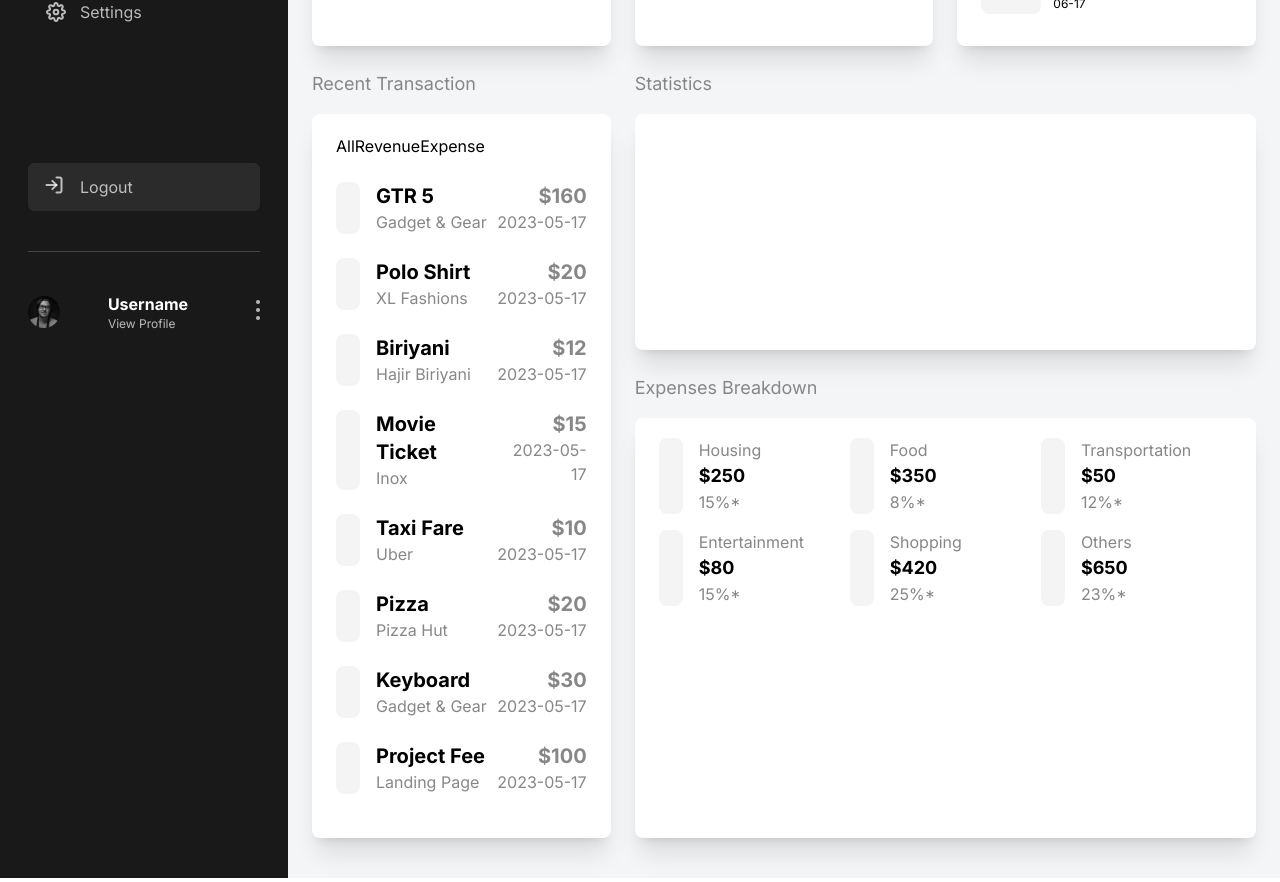
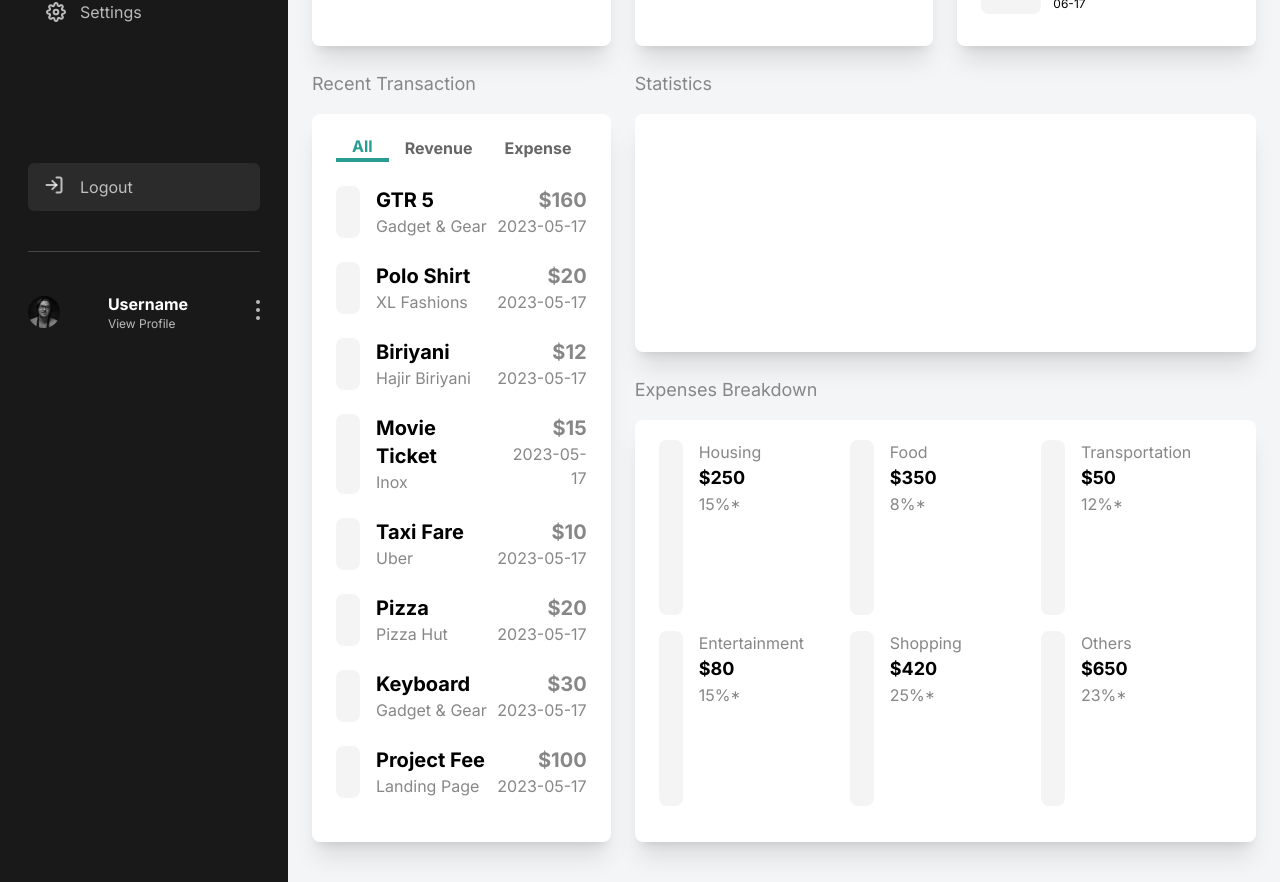
Before and after one commit to Bagusylyto/admin-ui2, a React (Vite) app: page / in a window 1280 px wide. Shown: the part 420-1302 px from the top of the page. Built offline with nearby package versions, Linux system fonts and the light colour scheme.

Commit message:
ListRendering & useState

```diff
--- /dev/null
+++ b/src/components/Fragments/Dashboard/cardBill.jsx
@@ -0,0 +1,28 @@
+import bills from "../../../data/bills";
+import Card from "../../Elements/Card";
+
+const CardBill = () => {
+  const billCard = bills.map((bill) => (
+    <div key={bill.id} className="lg:flex justify-between pt-3 pb-3">
+      <div className="flex">
+        <div className="bg-special-bg me-3 px-4 rounded-lg flex place-content-center flex-col">
+          <span className="text-xs">{bill.month}</span>
+          <span className="text-2xl font-bold">{bill.date}</span>
+        </div>
+        <div className="">
+          <img className="h-6" src={`/images/${bill.logo}`} />
+          <span className="font-bold">{bill.name}</span>
+          <br />
+          <span className="text-xs">Last Charge - {bill.lastCharge}</span>
+        </div>
+      </div>
+      <div className="flex place-content-center flex-col">
+        <span className="p-2 border rounded-lg font-bold text-center">${bill.amount}</span>
+      </div>
+    </div>
+  ));
+
+  return <Card title="Upcoming Bill" desc={<div className="h-full flex flex-col justify-around">{billCard}</div>} />;
+};
+
+export default CardBill;
--- /dev/null
+++ b/src/components/Fragments/Dashboard/cardExpenseBreakdown.jsx
@@ -0,0 +1,28 @@
+import expensesBreakdowns from "../../../data/expense";
+import Card from "../../Elements/Card";
+import { Icon } from "../../Elements/Icon";
+
+const CardExpenseBreakdown = () => {
+  const expenseCard = expensesBreakdowns.map((expensesBreakdown) => (
+    <div key={expensesBreakdown.id} className="flex pb-4 justify-between">
+      <div className="flex">
+        <div className="bg-special-bg px-3 rounded-lg flex flex-col place-content-center">{expensesBreakdown.icon}</div>
+        <div className="ms-4">
+          <span className="text-gray-02">{expensesBreakdown.category}</span>
+          <br />
+          <span className="font-bold text-lg">${expensesBreakdown.amount}</span>
+          <div className="flex">
+            <span className="text-gray-02">{expensesBreakdown.percentage}%*</span> {expensesBreakdown.arrow}
+          </div>
+        </div>
+      </div>
+      {/* <div className="flex place-content-center flex-col me-8">
+        <Icon.ArrowRight />
+      </div> */}
+    </div>
+  ));
+
+  return <Card variant="md:col-span-2" title="Expenses Breakdown" desc={<div className="h-full md:grid md:grid-cols-3">{expenseCard}</div>} />;
+};
+
+export default CardExpenseBreakdown;
--- /dev/null
+++ b/src/components/Fragments/Dashboard/cardTransaction.jsx
@@ -0,0 +1,56 @@
+import { useState } from "react";
+import transactions from "../../../data/transaction";
+import Card from "../../Elements/Card";
+
+const CardTransaction = () => {
+  const [trxs, setTrx] = useState(transactions);
+  const [activeTab, setActiveTab] = useState("All");
+
+  const tabs = ["All", "Revenue", "Expense"];
+
+  function handleClick(e) {
+    const transactionsFiltered = e.target.value != "All" ? transactions.filter(({ type }) => type == e.target.value) : transactions;
+
+    setActiveTab(e.target.value);
+    setTrx(transactionsFiltered);
+  }
+
+  const transactionCard = trxs.map((transaction) => (
+    <div key={transaction.id} className="flex justify-between my-6">
+      <div className="flex">
+        <div className="bg-special-bg px-3 rounded-lg flex flex-col place-content-center">{transaction.icon}</div>
+        <div className="ms-4">
+          <span className="text-xl font-bold">{transaction.transactionName}</span>
+          <br />
+          <span className="text-gray-02">{transaction.shopName}</span>
+        </div>
+      </div>
+      <div className="text-right">
+        <span className="text-xl font-bold text-gray-02">${transaction.amount}</span>
+        <br />
+        <span className="text-gray-02">{transaction.date}</span>
+      </div>
+    </div>
+  ));
+
+  return (
+    <Card
+      variant="md:col-span-1 md:row-span-2"
+      title="Recent Transaction"
+      desc={
+        <div>
+          <div className="mb-4 flex flex-col sm:flex-row">
+            {tabs.map((tab) => (
+              <button key={tab} className={activeTab == tab ? "px-4 font-bold border-b-4 border-primary text-primary" : "px-4 font-bold text-gray-01"} value={tab} onClick={handleClick}>
+                {tab}
+              </button>
+            ))}
+          </div>
+          {transactionCard}
+        </div>
+      }
+    />
+  );
+};
+
+export default CardTransaction;
--- a/src/pages/dashboard.jsx
+++ b/src/pages/dashboard.jsx
@@ -1,94 +1,20 @@
 import Card from "../components/Elements/Card";
 import MainLayout from "../components/Layouts/MainLayout";
-import bills from "../data/bills";
-import expensesBreakdowns from "../data/expense";
-import transactions from "../data/transaction";
+import CardBill from "../components/Fragments/Dashboard/cardBill";
+import CardExpenseBreakdown from "../components/Fragments/Dashboard/cardExpenseBreakdown";
+import CardTransaction from "../components/Fragments/Dashboard/cardTransaction";
 
 const DashboardPage = () => {
-  const tabs = ["All", "Revenue", "Expense"];
-
-  const billCard = bills.map((bill) => (
-    <div key={bill.id} className="lg:flex justify-between pt-3 pb-3">
-      <div className="flex">
-        <div className="bg-special-bg me-3 px-4 rounded-lg flex place-content-center flex-col">
-          <span className="text-xs">{bill.month}</span>
-          <span className="text-2xl font-bold">{bill.date}</span>
-        </div>
-        <div className="">
-          <img className="h-6" src={`/images/${bill.logo}`} />
-          <span className="font-bold">{bill.name}</span>
-          <br />
-          <span className="text-xs">Last Charge - {bill.lastCharge}</span>
-        </div>
-      </div>
-      <div className="flex place-content-center flex-col">
-        <span className="p-2 border rounded-lg font-bold text-center">${bill.amount}</span>
-      </div>
-    </div>
-  ));
-
-  const transactionCard = transactions.map((transaction) => (
-    <div key={transaction.id} className="flex justify-between my-6">
-      <div className="flex">
-        <div className="bg-special-bg px-3 rounded-lg flex flex-col place-content-center">{transaction.icon}</div>
-        <div className="ms-4">
-          <span className="text-xl font-bold">{transaction.transactionName}</span>
-          <br />
-          <span className="text-gray-02">{transaction.shopName}</span>
-        </div>
-      </div>
-      <div className="text-right">
-        <span className="text-xl font-bold text-gray-02">${transaction.amount}</span>
-        <br />
-        <span className="text-gray-02">{transaction.date}</span>
-      </div>
-    </div>
-  ));
-
-  const expenseCard = expensesBreakdowns.map((expensesBreakdown) => (
-    <div key={expensesBreakdown.id} className="flex pb-4 justify-between">
-      <div className="flex">
-        <div className="bg-special-bg px-3 rounded-lg flex flex-col place-content-center">{expensesBreakdown.icon}</div>
-        <div className="ms-4">
-          <span className="text-gray-02">{expensesBreakdown.category}</span>
-          <br />
-          <span className="font-bold text-lg">${expensesBreakdown.amount}</span>
-          <div className="flex">
-            <span className="text-gray-02">{expensesBreakdown.percentage}%*</span> {expensesBreakdown.arrow}
-          </div>
-        </div>
-      </div>
-      {/* <div className="flex place-content-center flex-col me-8">
-        <Icon.ArrowRight />
-      </div> */}
-    </div>
-  ));
-
   return (
     <MainLayout type="dashboard">
       {/* top content start*/}
       <div className="md:grid md:grid-cols-3 md:gap-x-6">
         <Card title="Total Balance" />
         <Card title="Goals" />
-        <Card title="Upcoming Bill" desc={billCard} />
-        <Card
-          variant="md:col-span-1 md:row-span-2"
-          title="Recent Transaction"
-          desc={
-            <div>
-              <div className="mb-4">
-                {tabs.map((tab) => (
-                  <button key={tab} value={tab}>
-                    {tab}
-                  </button>
-                ))}
-              </div>
-              {transactionCard}
-            </div>
-          }
-        />
+        <CardBill />
+        <CardTransaction />
         <Card variant="md:col-span-2" title="Statistics" />
-        <Card variant="md:col-span-2" title="Expenses Breakdown" desc={<div className="lg:grid lg:grid-cols-3">{expenseCard} </div>} />
+        <CardExpenseBreakdown />
       </div>
       {/* bottom content end*/}
     </MainLayout>
```
